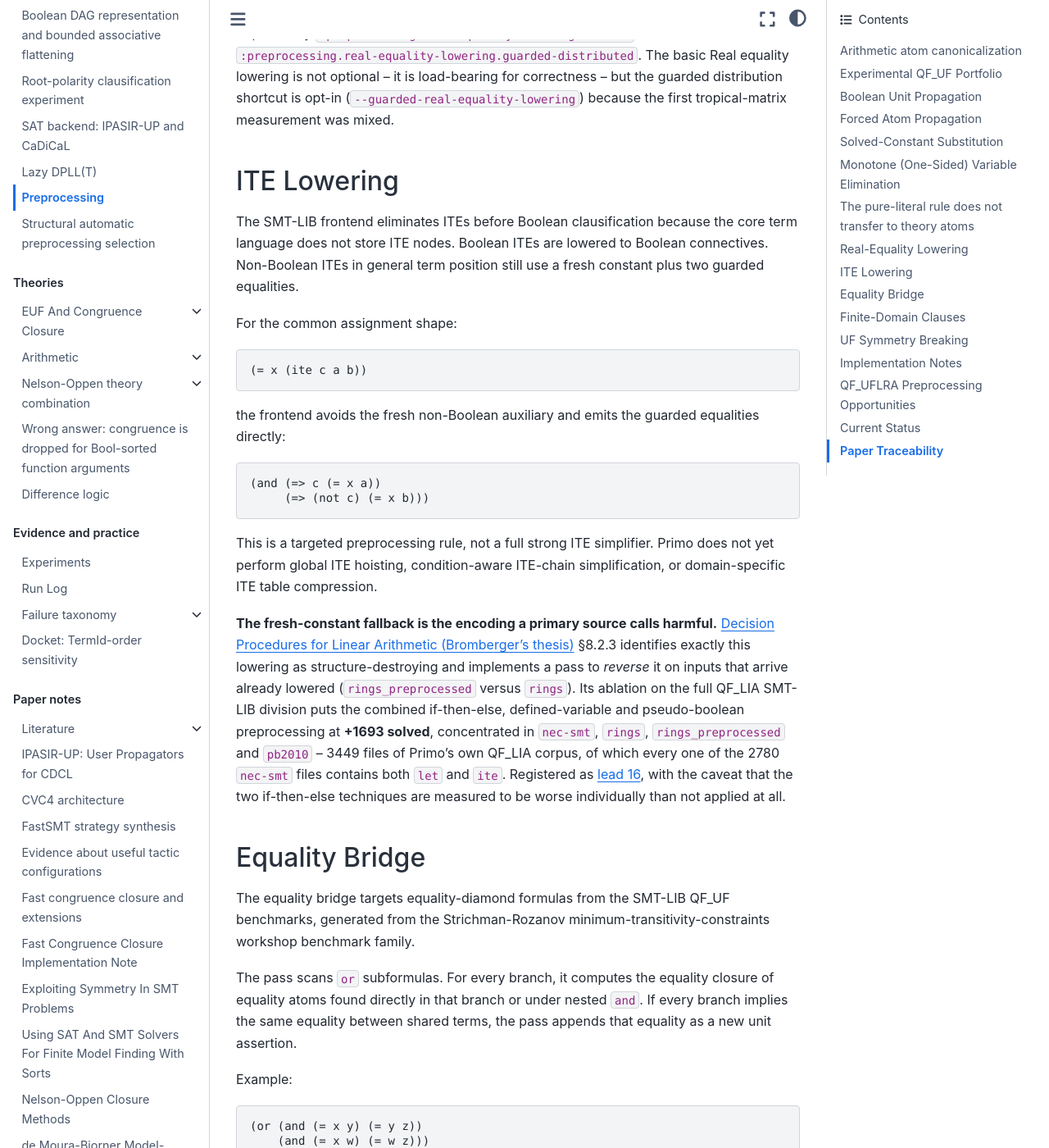
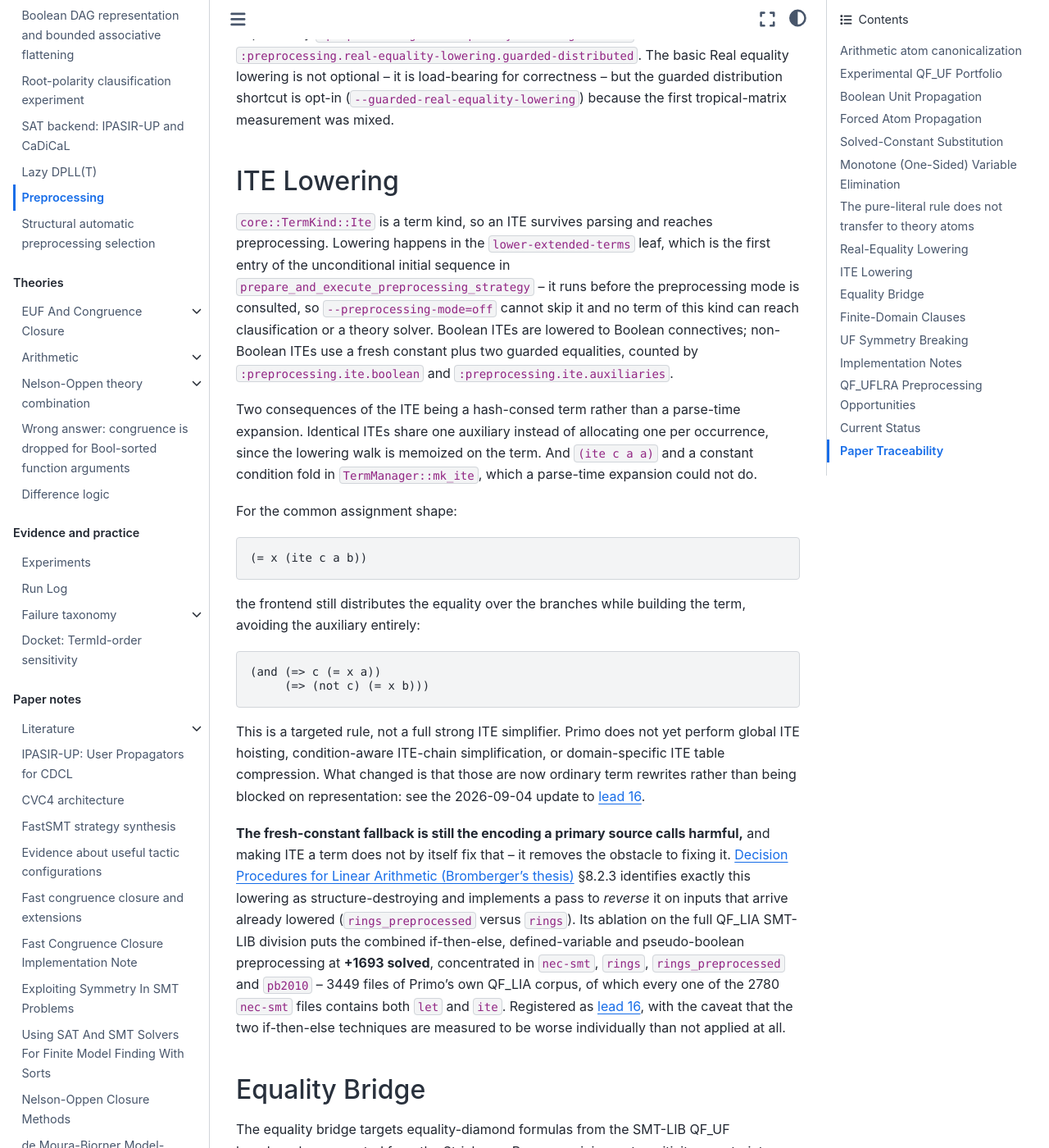
Before and after one commit to primo-solver/primo, a Jupyter Book: the page built from docs/preprocessing.md, in a window 1280 px wide and 1400 px high, scrolled down 21989 px. Shown: the whole window at 82% size. Built offline with Jupyter Book 1.0.4 settings and Sphinx 7.4.7 and the Sphinx Book theme 1.1.4, drawn with Linux system fonts in a browser that asks for light colours.

Commit message:
Build ite as a term instead of expanding it at parse time
dispatch_ite now constructs a TermKind::Ite and finish_ite is gone, so an ite
survives parsing and preprocessing can see it. Lowering moved to the
lower-extended-terms leaf, which emits exactly the formulas finish_ite emitted:
Boolean ites expand to (or (and c t) (and (not c) e)), other sorts get a fresh
auxiliary with the same two guarded equalities.

The equality distribution for (= x (ite c a b)) is independent of finish_ite
and still runs while the term is built, so that shape keeps producing no
auxiliary at all and term_ite_is_eliminated keeps testing something.

A/B against the pre-change binary over 400 QF_LRA and QF_LIA benchmarks
weighted towards ite-heavy files, 275 of which completed inside 20s on both
binaries: 275 identical answers, 0 different. ite auxiliaries went 65496 ->
65494, per file 271 the same, 2 fewer, 0 more. The two reductions are the
predicted effect of the node being hash-consed, so two identical ites now share
one auxiliary where the parse-time expansion allocated one per call. Fewer was
the only direction allowed; any increase would have meant the equality
distribution had stopped firing.

:frontend.ite.boolean and :frontend.ite.auxiliaries are renamed to
:preprocessing.ite.*, since the frontend no longer does this. The meaning is
unchanged, so older run-log entries stay comparable, and the rename is recorded
in docs/debugging.md.

One test changed rather than being adjusted to fit: an ite in a nullary
define-fun body used to compile into two replayed side assertions and now
compiles to a term, so nullary_define_fun_replays_term_ite_constraints becomes
nullary_define_fun_term_ite_is_lowered_once, asserting zero side assertions and
one lowered auxiliary with the answer unchanged.

Co-Authored-By: Claude Opus 5 <noreply@anthropic.com>
Claude-Session: https://claude.ai/code/session_013bdUR8u58xFjcic7cNjFm6

````diff
--- a/docs/preprocessing.md
+++ b/docs/preprocessing.md
@@ -945,10 +945,21 @@ because the first tropical-matrix measurement was mixed.
 
 ## ITE Lowering
 
-The SMT-LIB frontend eliminates ITEs before Boolean clausification because the
-core term language does not store ITE nodes. Boolean ITEs are lowered to Boolean
-connectives. Non-Boolean ITEs in general term position still use a fresh
-constant plus two guarded equalities.
+`core::TermKind::Ite` is a term kind, so an ITE survives parsing and reaches
+preprocessing. Lowering happens in the `lower-extended-terms` leaf, which is
+the first entry of the unconditional initial sequence in
+`prepare_and_execute_preprocessing_strategy` -- it runs before the preprocessing
+mode is consulted, so `--preprocessing-mode=off` cannot skip it and no term of
+this kind can reach clausification or a theory solver. Boolean ITEs are lowered
+to Boolean connectives; non-Boolean ITEs use a fresh constant plus two guarded
+equalities, counted by `:preprocessing.ite.boolean` and
+`:preprocessing.ite.auxiliaries`.
+
+Two consequences of the ITE being a hash-consed term rather than a parse-time
+expansion. Identical ITEs share one auxiliary instead of allocating one per
+occurrence, since the lowering walk is memoized on the term. And `(ite c a a)`
+and a constant condition fold in `TermManager::mk_ite`, which a parse-time
+expansion could not do.
 
 For the common assignment shape:
 
@@ -956,19 +967,23 @@ For the common assignment shape:
 (= x (ite c a b))
 ```
 
-the frontend avoids the fresh non-Boolean auxiliary and emits the guarded
-equalities directly:
+the frontend still distributes the equality over the branches while building
+the term, avoiding the auxiliary entirely:
 
 ```text
 (and (=> c (= x a))
      (=> (not c) (= x b)))
 ```
 
-This is a targeted preprocessing rule, not a full strong ITE simplifier. Primo
-does not yet perform global ITE hoisting, condition-aware ITE-chain
-simplification, or domain-specific ITE table compression.
+This is a targeted rule, not a full strong ITE simplifier. Primo does not yet
+perform global ITE hoisting, condition-aware ITE-chain simplification, or
+domain-specific ITE table compression. What changed is that those are now
+ordinary term rewrites rather than being blocked on representation: see the
+2026-09-04 update to [lead 16](lead-ite-preprocessing).
 
-**The fresh-constant fallback is the encoding a primary source calls harmful.**
+**The fresh-constant fallback is still the encoding a primary source calls
+harmful,** and making ITE a term does not by itself fix that -- it removes the
+obstacle to fixing it.
 [](papers/bromberger-linear-arithmetic-thesis.md) §8.2.3 identifies exactly this
 lowering as structure-destroying and implements a pass to *reverse* it on inputs
 that arrive already lowered (`rings_preprocessed` versus `rings`). Its ablation
````
Also changed, not shown: docs/architecture.md (+6 -4 lines), docs/debugging.md (+7 -2 lines), 6 other files.
